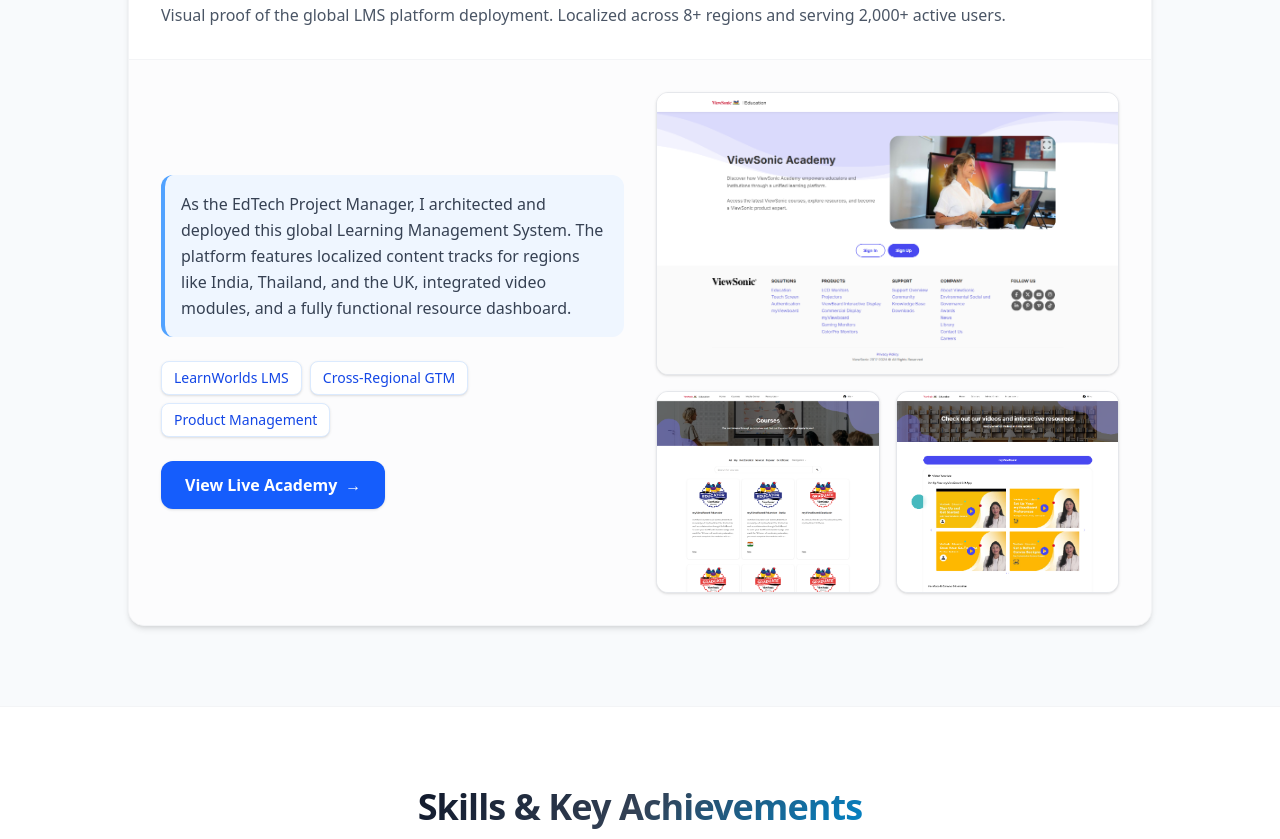
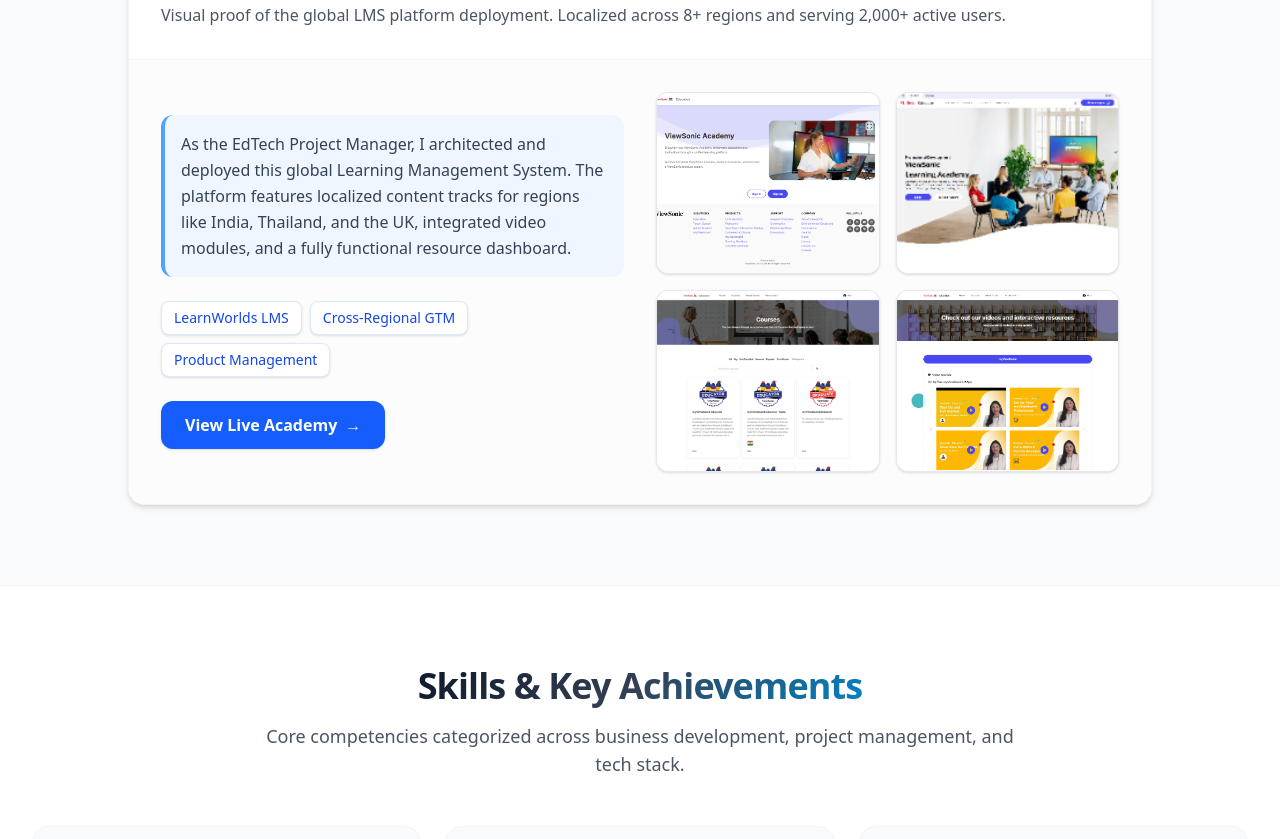
Before and after one commit to nizar-efk95/nizar-portfolio, a React (Vite) app: page / in a window 1280 px wide. Shown: the part 3433-4272 px from the top of the page. Built offline with nearby package versions, Linux system fonts and the light colour scheme.

Commit message:
Add new image, update grid to 2x2, and add image lightbox modal

```diff
--- a/src/App.jsx
+++ b/src/App.jsx
@@ -4,6 +4,7 @@
   const [scrolled, setScrolled] = useState(false)
   const [expandedProject, setExpandedProject] = useState(null)
   const [expandedPortfolio, setExpandedPortfolio] = useState(1)
+  const [selectedImage, setSelectedImage] = useState(null)
   const [mobileMenuOpen, setMobileMenuOpen] = useState(false)
 
   useEffect(() => {
@@ -562,15 +563,21 @@
                       </div>
 
                       <div className="grid grid-cols-2 gap-4">
-                        <div className="col-span-2 overflow-hidden rounded-xl border border-gray-200 shadow-sm hover:shadow-md transition bg-white flex items-center justify-center">
-                          <img src="/nizar-portfolio/viewsonic-hero.png" alt="ViewSonic Academy Landing Page" className="w-full h-auto object-cover hover:scale-105 transition duration-500" />
-                        </div>
-                        <div className="overflow-hidden rounded-xl border border-gray-200 shadow-sm hover:shadow-md transition bg-white flex items-center justify-center">
-                          <img src="/nizar-portfolio/viewsonic-catalog.png" alt="ViewSonic Academy Course Catalog showing localized regions" className="w-full object-cover hover:scale-105 transition duration-500" style={{ maxHeight: "200px", objectPosition: "top" }} />
-                        </div>
-                        <div className="overflow-hidden rounded-xl border border-gray-200 shadow-sm hover:shadow-md transition bg-white flex items-center justify-center">
-                          <img src="/nizar-portfolio/viewsonic-resources.png" alt="ViewSonic Academy Video Resources" className="w-full object-cover hover:scale-105 transition duration-500" style={{ maxHeight: "200px", objectPosition: "top" }} />
-                        </div>
+                        {[
+                          '/nizar-portfolio/viewsonic-hero.png',
+                          '/nizar-portfolio/viewsonic-full.png',
+                          '/nizar-portfolio/viewsonic-catalog.png',
+                          '/nizar-portfolio/viewsonic-resources.png'
+                        ].map((imgSrc, i) => (
+                          <div key={i} className="overflow-hidden rounded-xl border border-gray-200 shadow-sm hover:shadow-md transition bg-white flex items-start justify-center cursor-zoom-in group" onClick={() => setSelectedImage(imgSrc)}>
+                            <img
+                              src={imgSrc}
+                              alt={`ViewSonic Academy Screenshot ${i+1}`}
+                              className="w-full object-cover group-hover:scale-105 transition duration-500"
+                              style={{ height: "180px", objectPosition: "top" }}
+                            />
+                          </div>
+                        ))}
                       </div>
                     </div>
                  </div>
@@ -719,6 +726,29 @@
           <p>© 2026 Nizar EL FYEK. All rights reserved.</p>
         </div>
       </footer>
+
+      {/* Lightbox Modal */}
+      {selectedImage && (
+        <div
+          className="fixed inset-0 z-[100] flex items-start justify-center bg-black/90 p-4 sm:p-8 overflow-y-auto cursor-zoom-out backdrop-blur-sm"
+          onClick={() => setSelectedImage(null)}
+        >
+          <div className="relative w-full max-w-5xl my-auto flex flex-col items-center">
+            <button
+              className="absolute -top-12 right-0 text-white hover:text-gray-300 transition text-4xl"
+              onClick={() => setSelectedImage(null)}
+            >
+              &times;
+            </button>
+            <img
+              src={selectedImage}
+              alt="Enlarged view"
+              className="w-full h-auto object-contain rounded-xl shadow-2xl cursor-default"
+              onClick={(e) => e.stopPropagation()}
+            />
+          </div>
+        </div>
+      )}
     </div>
   )
 }
```
Also changed, not shown: public/viewsonic-full.png (added).
